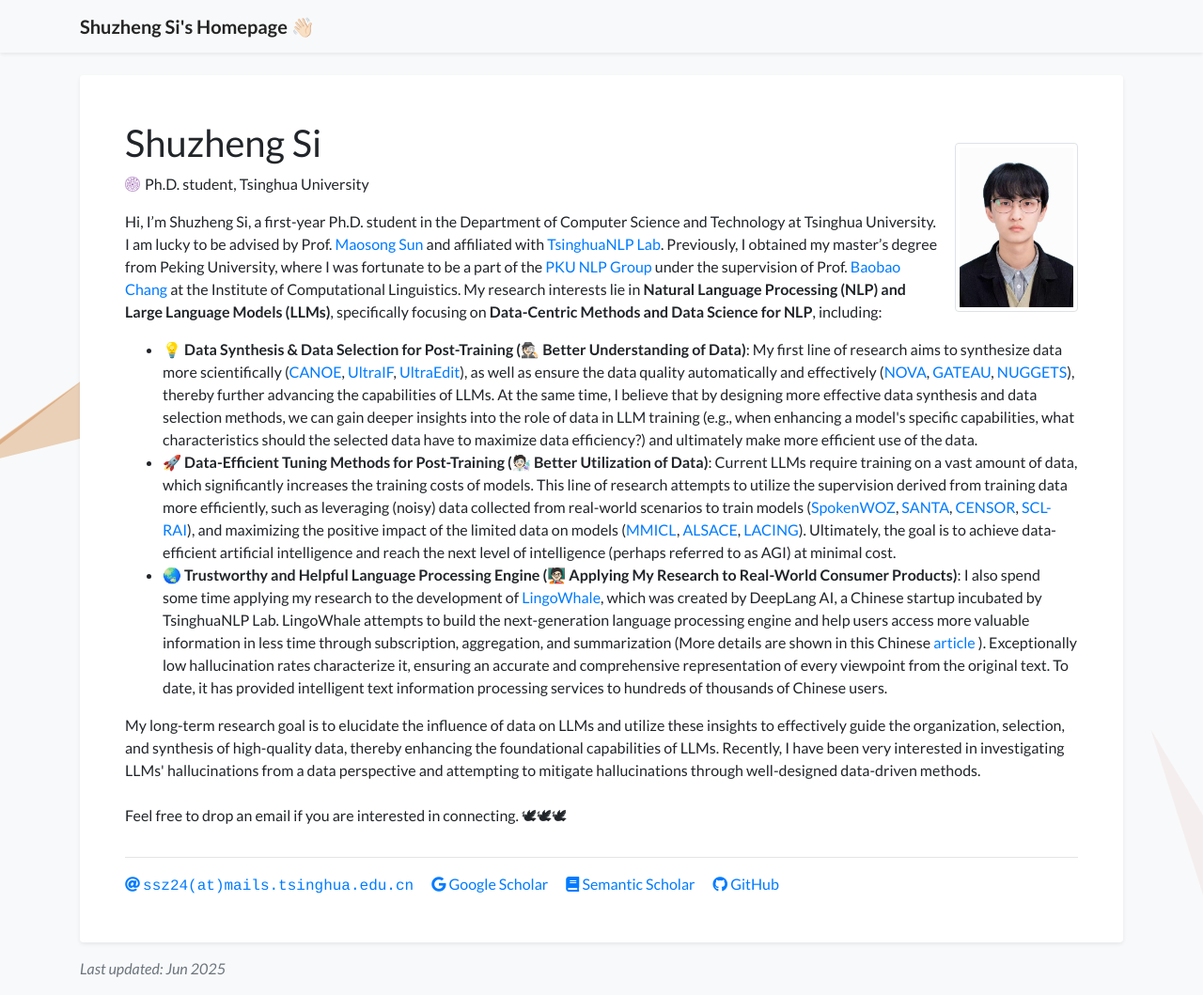
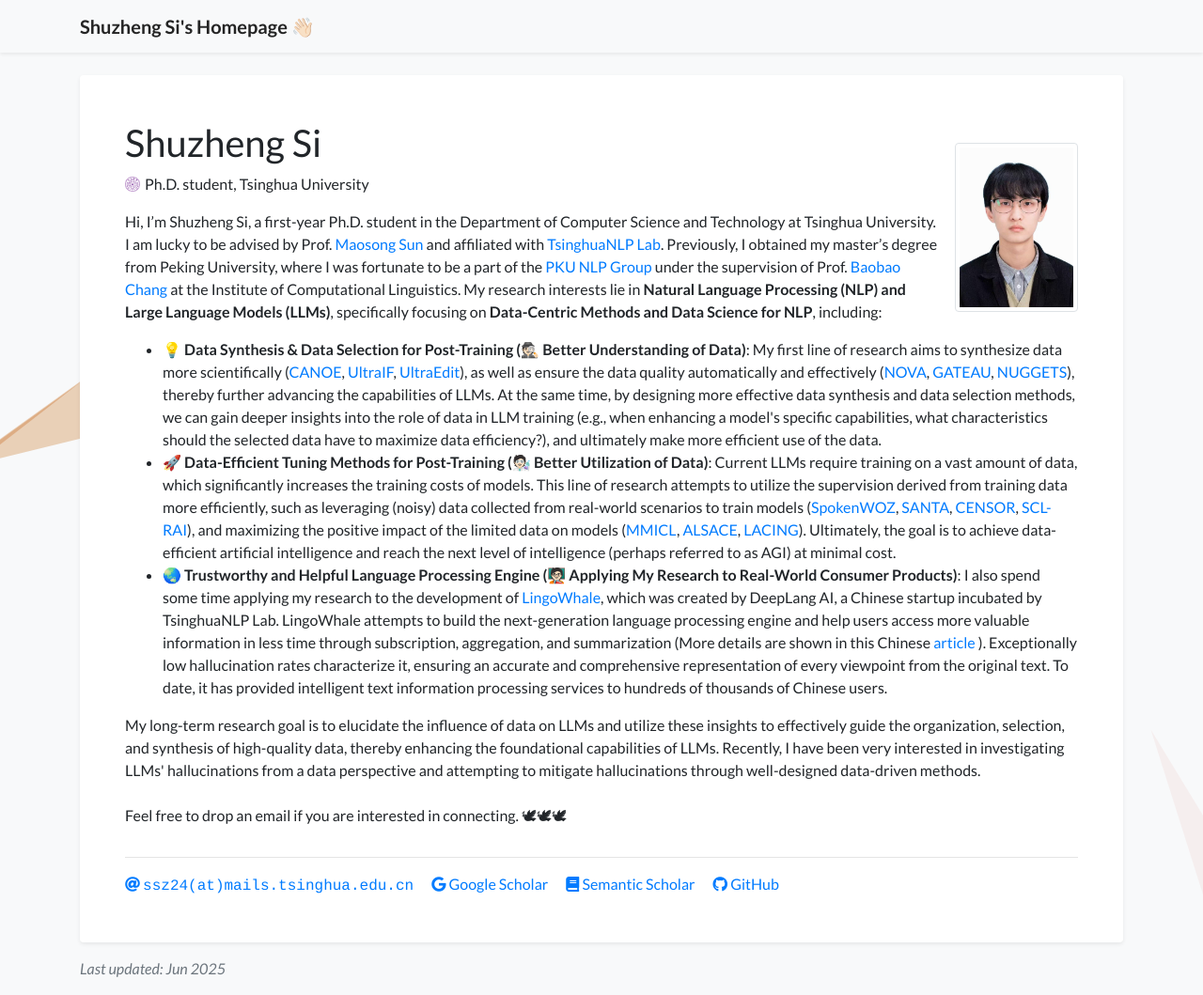
Before and after one commit to S1s-Z/s1s-z.github.io, a Jekyll site: the page built from index.html, in a window 1280 px wide and 1059 px high. Shown: the whole window at 94% size. Built offline with Jekyll 4.4.1, drawn with Linux system fonts in a browser that asks for light colours; a style sheet for code colours, icons or effects is not loaded.

Commit message:
Update profile.yml

```diff
--- a/_data/profile.yml
+++ b/_data/profile.yml
@@ -24,7 +24,7 @@
   <br>
   <ul class="pub">
       <li>
-          💡 <b>Data Synthesis & Data Selection for Post-Training (🕵🏻 Better Understanding of Data)</b>: My first line of research aims to synthesize data more scientifically (<a href="https://arxiv.org/abs/2505.16483">CANOE</a>, <a href="https://arxiv.org/abs/2502.04153">UltraIF</a>, <a href="https://arxiv.org/abs/2407.05282">UltraEdit</a>), as well as ensure the data quality automatically and effectively (<a href="https://arxiv.org/abs/2502.07340">NOVA</a>, <a href="https://arxiv.org/abs/2410.15633">GATEAU</a>, <a href="https://arxiv.org/abs/2312.10302">NUGGETS</a>), thereby further advancing the capabilities of LLMs. At the same time, I believe that by designing more effective data synthesis and data selection methods, we can gain deeper insights into the role of data in LLM training (e.g., when enhancing a model's specific capabilities, what characteristics should the selected data have to maximize data efficiency?) and ultimately make more efficient use of the data.
+          💡 <b>Data Synthesis & Data Selection for Post-Training (🕵🏻 Better Understanding of Data)</b>: My first line of research aims to synthesize data more scientifically (<a href="https://arxiv.org/abs/2505.16483">CANOE</a>, <a href="https://arxiv.org/abs/2502.04153">UltraIF</a>, <a href="https://arxiv.org/abs/2407.05282">UltraEdit</a>), as well as ensure the data quality automatically and effectively (<a href="https://arxiv.org/abs/2502.07340">NOVA</a>, <a href="https://arxiv.org/abs/2410.15633">GATEAU</a>, <a href="https://arxiv.org/abs/2312.10302">NUGGETS</a>), thereby further advancing the capabilities of LLMs. At the same time, by designing more effective data synthesis and data selection methods, we can gain deeper insights into the role of data in LLM training (e.g., when enhancing a model's specific capabilities, what characteristics should the selected data have to maximize data efficiency?), and ultimately make more efficient use of the data.
       </li>
       <li>
           🚀 <b>Data-Efficient Tuning Methods for Post-Training (🧑🏻‍🔬 Better Utilization of Data)</b>: Current LLMs require training on a vast amount of data, which significantly increases the training costs of models. This line of research attempts to utilize the supervision derived from training data more efficiently, such as leveraging (noisy) data collected from real-world scenarios to train models (<a href="https://arxiv.org/abs/2305.13040">SpokenWOZ</a>, <a href="https://arxiv.org/abs/2305.04076">SANTA</a>, <a href="https://arxiv.org/abs/2311.08010">CENSOR</a>, <a href="https://arxiv.org/abs/2209.01646">SCL-RAI</a>), and maximizing the positive impact of the limited data on models (<a href="https://arxiv.org/abs/2309.07915">MMICL</a>, <a href="https://arxiv.org/abs/2404.08491">ALSACE</a>, <a href="https://arxiv.org/abs/2411.14279">LACING</a>). Ultimately, the goal is to achieve data-efficient artificial intelligence and reach the next level of intelligence (perhaps referred to as AGI) at minimal cost.
```
